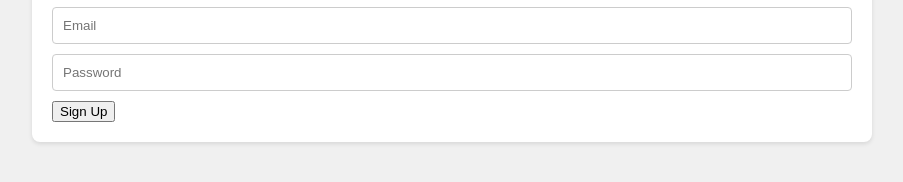
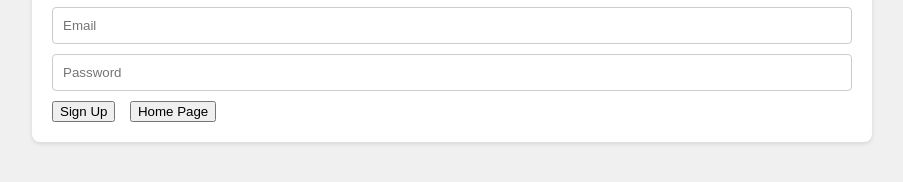
Before and after one commit to luantorrex/zettelkasten-front, a website: page signup.html in a window 1280 px wide. Shown: the part 160-342 px from the top of the page, without its empty margins (188-1091 px from the left). Drawn offline with Linux system fonts and the light colour scheme.

Commit message:
add home page button on signup page

```diff
--- a/signup.html
+++ b/signup.html
@@ -45,6 +45,7 @@
       <input id="email" type="email" placeholder="Email" required>
       <input id="password" type="password" placeholder="Password" required>
       <button type="submit">Sign Up</button>
+      <button type="button" onclick="window.location.href='index.html'">Home Page</button>
       <div id="error" class="error"></div>
       <div id="success" class="success"></div>
     </form>
```
